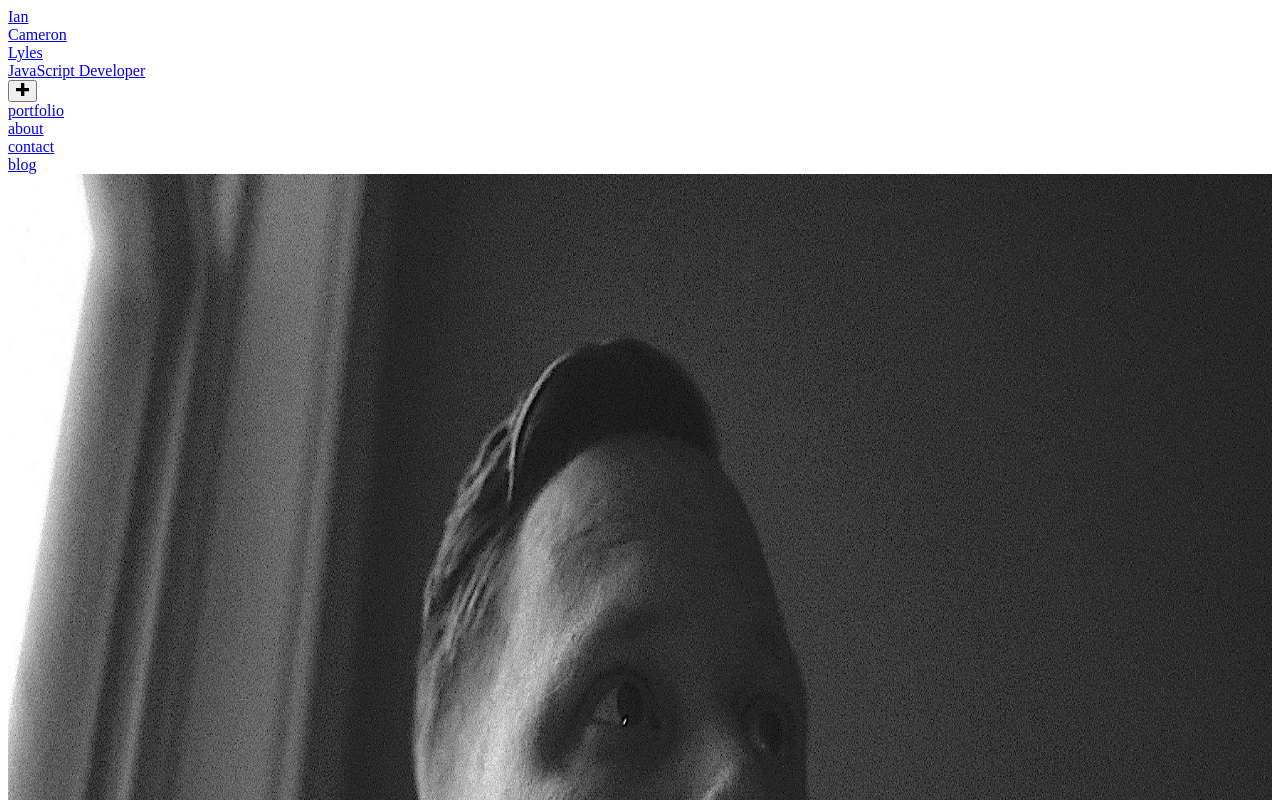
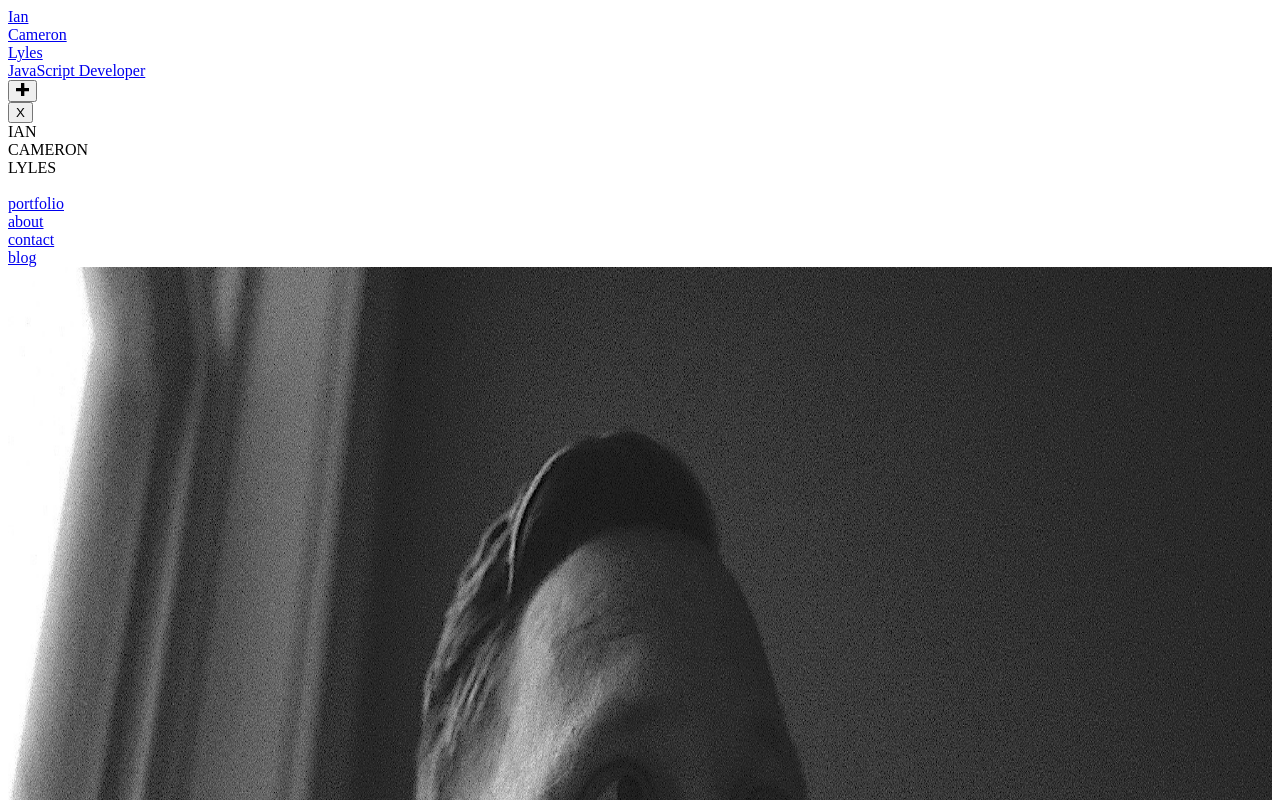
Before and after one commit to icld/icld-io-v2, a Next.js app: page /about in a window 1280 px wide. Shown: the top 800 px of the page. Built offline with nearby package versions, Linux system fonts and the light colour scheme.

Commit message:
Add side nav and animation

```diff
--- a/components/Auth/Avatar.jsx
+++ b/components/Auth/Avatar.jsx
@@ -8,9 +8,7 @@ export default function Avatar() {
   const { modalOpen, setModalOpen } = useModalStore();
   const router = useRouter();
   return (
-    <div
-      className={` z-50 flex-shrink-0 block text-yellow-300 group font-another`}
-    >
+    <div className={` flex-shrink-0 block text-yellow-300 group font-another`}>
       {user ? (
         <button
           className='flex items-center'
@@ -19,7 +17,7 @@ export default function Avatar() {
           <div>
             {user && (
               <img
-                className='inline-block w-12 h-12 rounded-full'
+                className='inline-block w-8 h-8 rounded-full'
                 src={user?.picture}
                 alt=''
               />
--- a/components/Header.jsx
+++ b/components/Header.jsx
@@ -26,12 +26,12 @@ const Header = (props) => {
   });
 
   return (
-    <section className='relative z-50 flex items-center justify-center w-full '>
+    <section className='relative flex items-center justify-center w-full '>
       <nav
         className={`
         ${
           router.pathname == '/' && 'absolute'
-        } top-0 z-20 flex items-center justify-between w-11/12 h-20 m-auto `}
+        } top-0  flex items-center justify-between w-11/12 h-20 m-auto `}
       >
         <Title />
 
@@ -40,7 +40,7 @@ const Header = (props) => {
         <SlideNav />
         {/* Standard Nav */}
         <div
-          className={`items-center hidden w-2/5 text-lg ${
+          className={`items-center hidden w-2/5 text-lg z-50 ${
             router.pathname == '/' && 'text-yellow-300 text-shadow-lg '
           } md:flex-row md:justify-evenly md:flex md:text-3xl font-another `}
         >
@@ -71,8 +71,8 @@ const Header = (props) => {
                     y: '0%',
                     transition: {
                       type: 'bounce',
-                      delay: i,
-                      duration: 1,
+                      delay: +i / 2,
+                      duration: 0.5,
                     },
                   }}
                   whileTap={{
@@ -104,8 +104,7 @@ export default Header;
 
 export const navItems = [
   { name: 'portfolio', href: '/portfolio' },
-  { name: 'about', href: '/about' },
-  // { name: 'lx', href: 'https://www.icldesign.com' },
+  { name: 'about', href: '/#about' },
   { name: 'contact', href: '/contact' },
   { name: 'blog', href: '/blog' },
 ];
--- a/components/SlideNav.jsx
+++ b/components/SlideNav.jsx
@@ -6,68 +6,124 @@ import { Dialog, Menu, Transition } from '@headlessui/react';
 import { ImMinus, ImPlus } from 'react-icons/im';
 import { ImArrowRight2 } from 'react-icons/im';
 import { GiDuration, GiForearm } from 'react-icons/gi';
-import { motion } from 'framer-motion';
+import { motion, useCycle, useMotionValue, useTransform } from 'framer-motion';
 import { navItems } from './Header';
 
-function DropDownNav() {
+function SlideNav() {
   const router = useRouter();
   const [isOpen, setIsOpen] = useState(false);
-  const threshold = 6;
+  const threshold = 0.2;
+  const [current, pos] = useCycle('before', 'after');
+  const x = useMotionValue(0);
+
+  const handleOpen = () => {
+    if (isOpen) {
+      setIsOpen(false);
+      pos(0);
+    } else {
+      setIsOpen(true);
+      pos(1);
+    }
+  };
+
+  const variants = {
+    before: {
+      x: '-150%',
+      opacity: 0,
+      visibility: 'hidden',
+
+      transition: { ease: 'easeOut', duration: 0.5, delay: 0.5 },
+    },
+
+    after: {
+      opacity: 1,
+      visibility: 'visible',
+
+      x: '0%',
+      transition: { ease: 'easeOut', delay: 0.1, duration: 0.5 },
+    },
+  };
 
   const transition = {
     min: 0,
     max: 120,
-    bounceDamping: 500,
-    bounceStiffness: 1000,
+    type: '',
+
+    bounceStiffness: 200,
     damping: 1000,
   };
 
   return (
-    <div className=''>
+    <div className='z-10'>
       <button
-        className={` flex  justify-center  items-center w-12 h-12 px-4 py-2 text-sm font-medium bg-yellow-300 rounded-md hover:bg-opacity-70 focus:outline-none focus-visible:ring-2 focus-visible:ring-white focus-visible:ring-opacity-75 ${
+        className={` flex  justify-center  items-center w-8 h-8 px-4 py-1 text-sm font-medium bg-yellow-300 rounded-md hover:bg-opacity-70 focus:outline-none focus-visible:ring-2 focus-visible:ring-white focus-visible:ring-opacity-75  md:hidden  ${
           isOpen && 'hidden'
         }`}
-        onClick={() => setIsOpen(true)}
+        onClick={() => {
+          handleOpen();
+        }}
       >
-        <ImPlus />
+        <ImPlus className='absolute text-black' />
       </button>
-      <Dialog open={isOpen} onClose={() => setIsOpen(false)} as='div'>
-        <Dialog.Overlay />
-        <button
-          onClick={() => setIsOpen(false)}
-          className='fixed z-50 top-8 right-10 '
+      <div>
+        {/* Close button */}
+        <motion.button
+          whileHover={{ scale: 3 }}
+          whileTap={{ scale: [5, 1] }}
+          transition={{ duration: 0.5 }}
+          onClick={() => handleOpen()}
+          className={`fixed z-50 top-8 right-10  ${!isOpen && 'hidden'}`}
         >
           X{' '}
-        </button>
+        </motion.button>
         <motion.div
+          // initial={{ transform: 'none' }}
+          animate={current}
+          // variants={variants}
           drag='x'
+          style={isOpen && { left: 6 }}
           dragTransition={transition}
-          dragConstraints={{ left: 0, right: 300 }}
-          dragElastic={{ left: 0, right: 1 }}
-          dragDirectionLock
-          // onDrag={(event, info) => console.log(info.delta.x)}
+          dragConstraints={{ left: 0, right: 50 }}
+          dragElastic={1}
           onDragEnd={(event, info) => {
             console.log(info.delta.x);
-            if (info.delta.x > threshold) {
-              setIsOpen(false);
+            if (info.delta.x > threshold || info.point.x > 200) {
+              handleOpen();
             }
           }}
-          // onDirectionLock={(x) => console.log(info.x)}
-          layout
-          className='fixed top-0 z-40 w-full h-screen pr-8 bg-yellow-200 pt-44 -right-2'
+          className={`fixed top-0 left-0 z-40 w-full h-screen pr-8 bg-yellow-200 pt-44 duration-300  transform  ${
+            isOpen ? '' : 'left-full'
+          }`}
         >
-          <div className='flex flex-col items-end h-3/4 justify-evenly'>
+          <div className='absolute flex flex-col text-6xl text-yellow-300 transition-colors ease-linear sm:flex-row hover:text-yellow-100 md:text-7xl font-another top-2 left-6'>
+            <div>IAN</div>
+            <div>CAMERON</div>
+            <div>LYLES</div>
+          </div>
+          <div className='relative flex flex-col items-end h-3/4 justify-evenly'>
             {navItems.map((item, i) => (
-              <Link href={item.href} key={i}>
-                <a className='text-5xl font-another '> {item.name}</a>
+              <Link href={item.href} key={i} passHref>
+                <motion.a
+                  initial={false}
+                  animate={current}
+                  variants={variants}
+                  style={{ x: 0 }}
+                  className='text-5xl font-another'
+                  onClick={() => {
+                    handleOpen();
+                  }}
+                >
+                  {' '}
+                  {item.name}
+                </motion.a>
               </Link>
             ))}
           </div>
         </motion.div>
-      </Dialog>
+      </div>
     </div>
   );
 }
 
-export default DropDownNav;
+export default SlideNav;
+//
--- a/pages/index.jsx
+++ b/pages/index.jsx
@@ -28,7 +28,7 @@ export default function Home() {
   return (
     <div className='flex flex-col items-center' ref={heroRef}>
       <Hero />
-      <div className='absolute z-50 top-2 left-2'>
+      <div className='absolute top-6 left-2'>
         <Avatar />
       </div>
       {/* About Section */}
```
